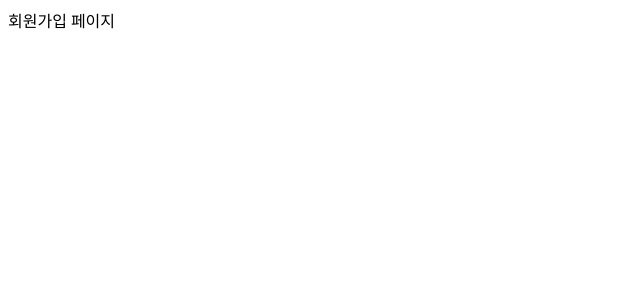
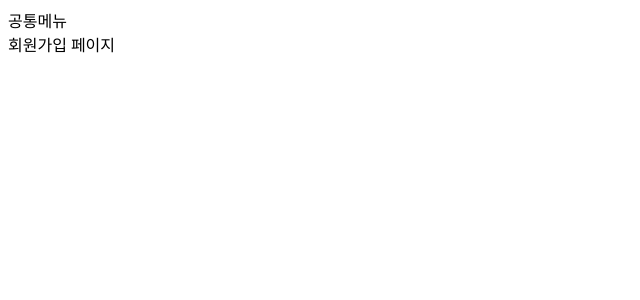
Before and after one commit to Yeon-seong/react-nodebird, a Next.js app in the folder front/: page /signup in a window 1280 px wide. Shown: the top 300 px of the page, without its empty margins (0-640 px from the left). Built offline with nearby package versions, Linux system fonts and the light colour scheme.

Commit message:
트위터 클론 : 공통메뉴 레이아웃 생성 컴포넌트(사용자 정의 태그) 생성

```diff
--- /dev/null
+++ b/front/components/AppLayout.js
@@ -0,0 +1,20 @@
+/* -------------------- 트위터 앱 레이아웃 페이지 -------------------- */
+
+
+import React from 'react';
+import propTypes from 'prop-types';
+
+const AppLayout = ({ children }) => {
+  return (
+    <div>
+      <div>공통메뉴</div>
+      { children }
+    </div>
+  );
+};
+
+AppLayout.propTypes = {
+  children: propTypes.node.isRequired,
+};
+
+export default AppLayout;
--- a/front/pages/index.js
+++ b/front/pages/index.js
@@ -2,10 +2,11 @@
 
 
 import React from 'react';
+import AppLayout from '../components/AppLayout';
 
 const Home = () => {
   return (
-    <div>홈페이지</div>
+    <AppLayout>홈페이지</AppLayout>
   );
 }
 
--- a/front/pages/signup.js
+++ b/front/pages/signup.js
@@ -2,10 +2,11 @@
 
 
 import React from 'react';
+import AppLayout from '../components/AppLayout';
 
 const Signup = () => {
   return (
-    <div>회원가입 페이지</div>
+    <AppLayout>회원가입 페이지</AppLayout>
   );
 }
 
```
Also changed, not shown: front/pages/profile.js (+4 -3 lines).
